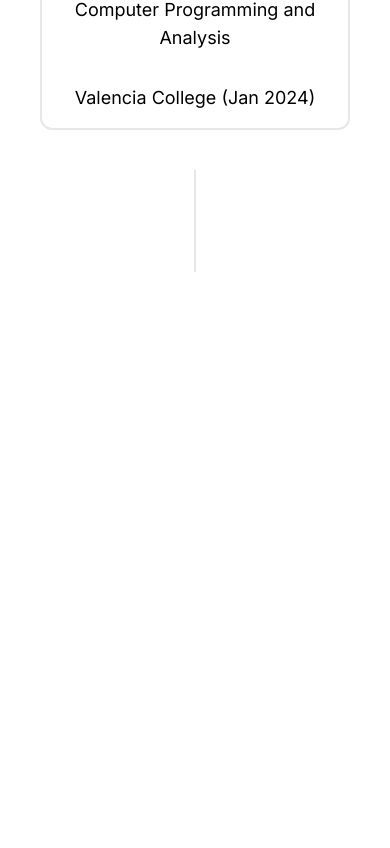
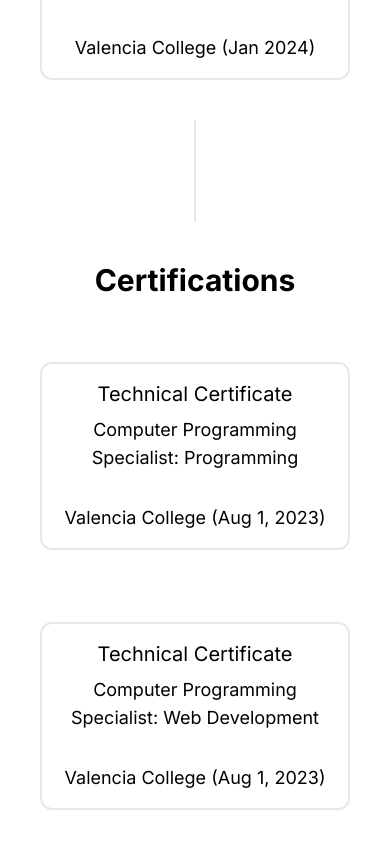
Before and after one commit to kylecurtis/portfolio, a Next.js app: page / in a window 390 px wide. Shown: the part 1120-1968 px from the top of the page. Built offline with nearby package versions, Linux system fonts and the light colour scheme; a web font is replaced by a local one; what @catppuccin/tailwindcss would draw is missing.

Commit message:
Add certification section

```diff
--- /dev/null
+++ b/app/components/cert-grid/CertGrid.tsx
@@ -0,0 +1,55 @@
+"use client";
+import Card from "../card/Card";
+
+const TechGrid = () => {
+  return (
+    <>
+      <div className="my-8 w-full">
+        <div className="grid grid-cols-1 sm:grid-cols-2 md:grid-cols-2 lg:grid-cols-2 gap-10">
+          <Card>
+            <p className="text-xl md:text-2xl text-ctp-sky">
+              Technical Certificate
+            </p>
+            <p className="text-lg md:text-xl text-ctp-text mt-2">
+              Computer Programming Specialist: Programming
+            </p>
+            <p className="text-lg md:text-xl mt-8">
+              <span className="text-ctp-red">Valencia College</span> (Aug 1,
+              2023)
+            </p>
+          </Card>
+
+          <Card>
+            <p className="text-xl md:text-2xl text-ctp-sky">
+              Technical Certificate
+            </p>
+            <p className="text-lg md:text-xl text-ctp-text mt-2">
+              Computer Programming Specialist: Web Development
+            </p>
+            <p className="text-lg md:text-xl mt-8">
+              <span className="text-ctp-red">Valencia College</span> (Aug 1,
+              2023)
+            </p>
+          </Card>
+
+          <div className="col-span-full ">
+            <Card>
+              <p className="text-xl md:text-2xl text-ctp-sky">
+                Technical Certificate
+              </p>
+              <p className="text-lg md:text-xl text-ctp-text mt-2">
+                Operations Support and Services
+              </p>
+              <p className="text-lg md:text-xl mt-8">
+                <span className="text-ctp-red">Valencia College</span> (Aug 2,
+                2022)
+              </p>
+            </Card>
+          </div>
+        </div>
+      </div>
+    </>
+  );
+};
+
+export default TechGrid;
--- a/app/components/title/Title.tsx
+++ b/app/components/title/Title.tsx
@@ -5,7 +5,7 @@
 const Title = ({ title }: TitleTypes) => {
   return (
     <h2
-      className="font-bold text-3xl md:text-4xl text-center text-ctp-text mt-[150px]"
+      className="font-bold text-3xl md:text-4xl text-center text-ctp-text"
     >
       {title}
     </h2>
--- a/app/globals.css
+++ b/app/globals.css
@@ -86,15 +86,30 @@
 
 @keyframes slideRight {
   0% {
-    transform: translateX(-100px); /* Starts from below 100px */
-    opacity: 0; /* Starts invisible */
+    transform: translateX(-100px);
+    opacity: 0;
   }
   100% {
-    transform: translateX(0); /* Ends at its original position */
-    opacity: 1; /* Becomes fully visible */
+    transform: translateX(0);
+    opacity: 1;
   }
 }
 
 .animate-right {
   animation: slideRight 1s forwards;
 }
+
+@keyframes slideLeft {
+  0% {
+    transform: translateX(100px);
+    opacity: 0;
+  }
+  100% {
+    transform: translateX(0);
+    opacity: 1;
+  }
+}
+
+.animate-left {
+  animation: slideLeft 1s forwards;
+}
--- a/app/page.tsx
+++ b/app/page.tsx
@@ -8,6 +8,7 @@
 import Card from "./components/card/Card";
 import Divider from "./components/divider/Divider";
 import Title from "./components/title/Title";
+import CertGrid from "./components/cert-grid/CertGrid";
 
 const alkatra = Alkatra({
   subsets: ["latin"],
@@ -18,7 +19,15 @@
 });
 
 export default function Home() {
-  const { ref, inView } = useInView({ threshold: 0.2, triggerOnce: false });
+  const [eduRef, eduInView] = useInView({
+    threshold: 0.2,
+    triggerOnce: true,
+  });
+
+  const [certRef, certInView] = useInView({
+    threshold: 0.2,
+    triggerOnce: true,
+  });
 
   return (
     <main className={`${inter.className}`}>
@@ -36,11 +45,17 @@
         <Hero />
       </div>
 
+      <div className="m-[100px]"></div>
       <div className="max-w-5xl mx-auto px-[40px]">
-        <Title title="Education"/>
-        <div ref={ref} className={`opacity-0 ${inView ? "animate-right" : ""}`}>
+        <Title title="Education" />
+        <div
+          ref={eduRef}
+          className={`opacity-0 ${eduInView ? "animate-right" : ""}`}
+        >
           <Card>
-            <p className="text-xl md:text-2xl text-ctp-sky">Associates of Science (A.S)</p>
+            <p className="text-xl md:text-2xl text-ctp-sky">
+              Associates of Science (A.S)
+            </p>
             <p className="text-lg md:text-xl text-ctp-text mt-2">
               Computer Programming and Analysis
             </p>
@@ -52,6 +67,16 @@
 
         <Divider />
 
+        <Title title="Certifications" />
+        <div
+          ref={certRef}
+          className={`opacity-0 ${certInView ? "animate-left" : ""}`}
+        >
+          <CertGrid />
+        </div>
+
+        <Divider />
+
         <div className="m-[1000px]"></div>
       </div>
     </main>
```
